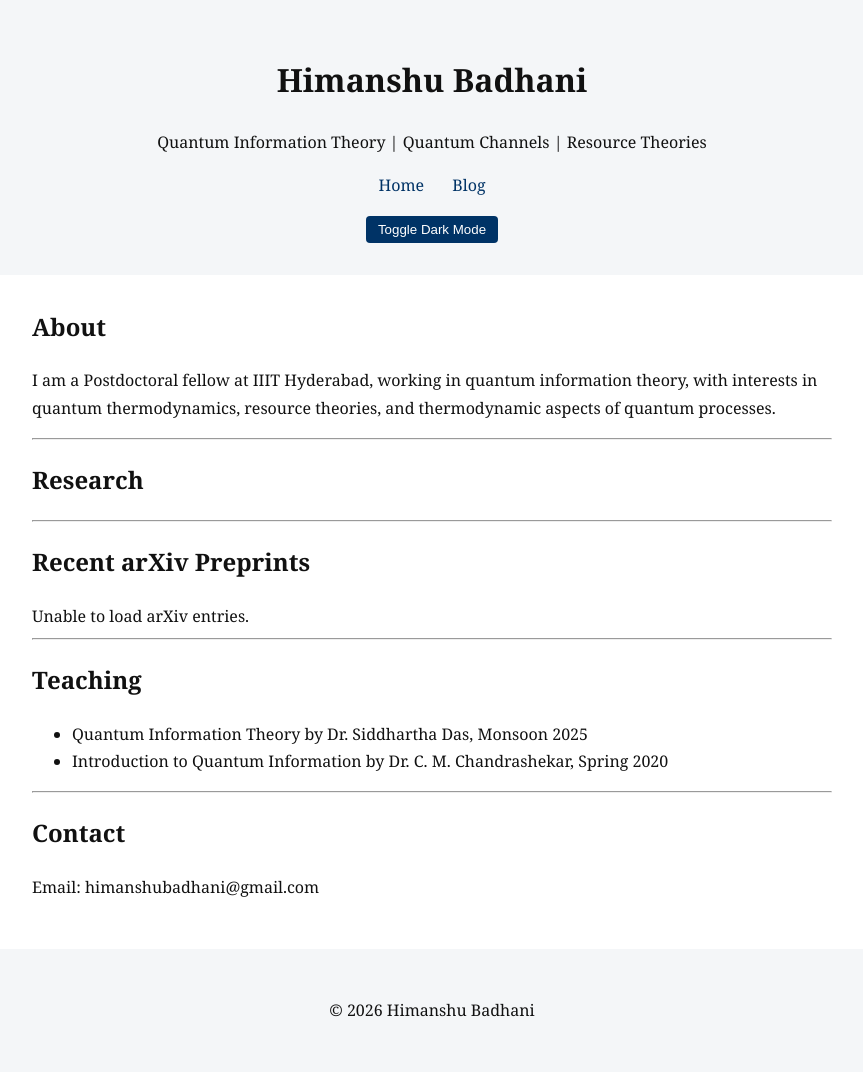
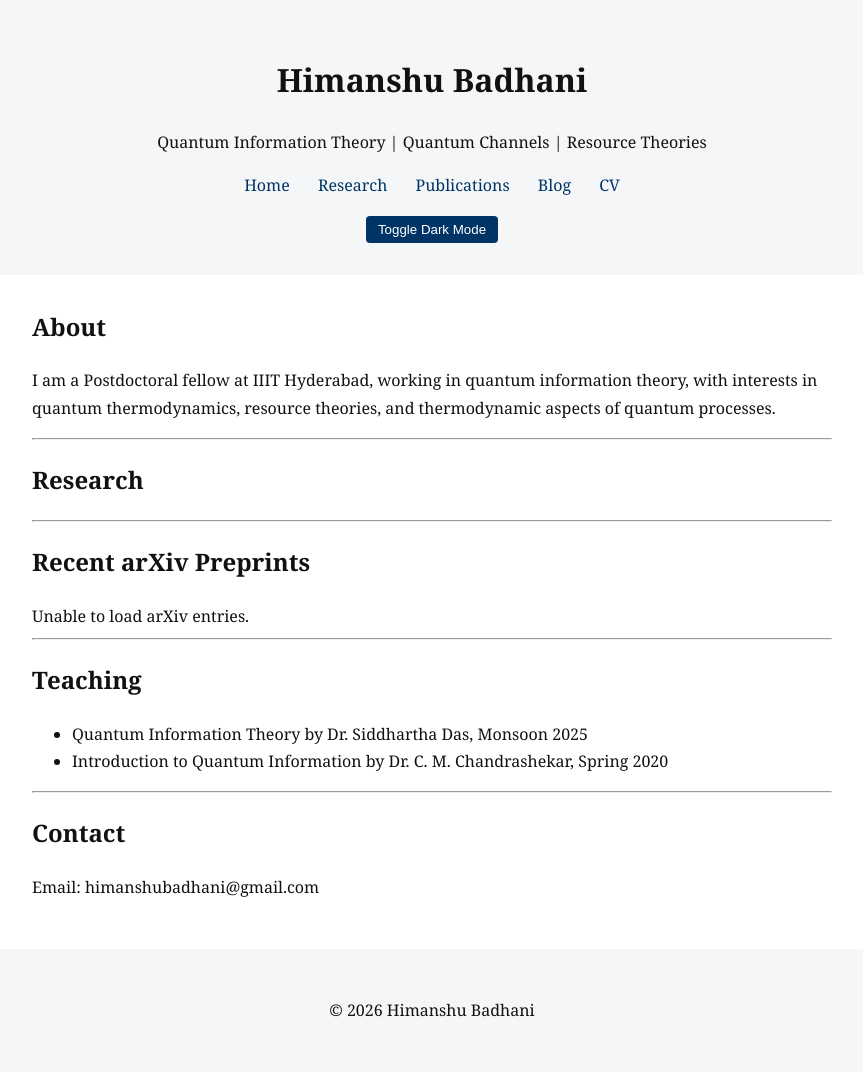
Before and after one commit to himanshubadhani/himanshubadhani.github.io, a Jekyll site: the page built from index.md, in a window 1280 px wide. Shown: the whole page, without its empty margins (208-1071 px from the left). Built offline with Jekyll 4.4.1, drawn with Linux system fonts in a browser that asks for light colours.

Commit message:
Update header.html

```diff
--- a/_includes/header.html
+++ b/_includes/header.html
@@ -2,10 +2,22 @@
     <div class="container">
         <h1>{{ site.title }}</h1>
         <p>{{ site.description }}</p>
+
         <nav>
             <a href="{{ '/' | relative_url }}">Home</a>
+            <a href="#research">Research</a>
+            <a href="#publications">Publications</a>
             <a href="{{ '/blog' | relative_url }}">Blog</a>
+
+            <!-- CV Button -->
+            <a href="{{ '/assets/cv/CV.pdf' | relative_url }}"
+               class="cv-button"
+               download
+               target="_blank">
+               CV
+            </a>
         </nav>
+
         <button id="theme-toggle">Toggle Dark Mode</button>
     </div>
 </header>
```
